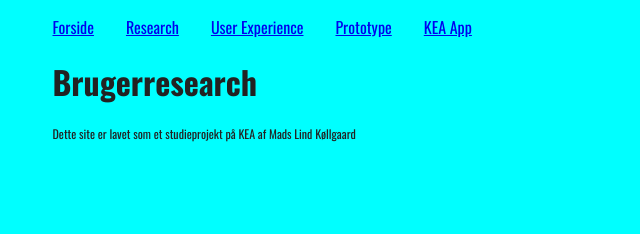
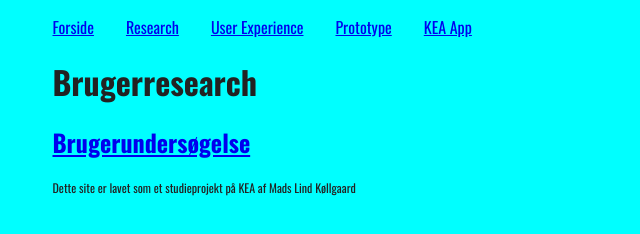
Before and after one commit to mads73b9/UX_ny, a plain HTML site: page kea_brugerresearch.html in a window 1280 px wide. Shown: the whole page, without its empty margins (0-640 px from the left). Drawn offline with nearby package versions, Linux system fonts and the light colour scheme.

```diff
--- a/kea_brugerresearch.html
+++ b/kea_brugerresearch.html
@@ -73,7 +73,8 @@
         <article>
             <h1>Brugerresearch</h1>
         </article>
-
+        <h2>
+            <a href="billeder/surveyresultat.pdf" target="_blank">Brugerundersøgelse</a> </h2>
 
 
     </main>
```
Also changed, not shown: kea_xdprototype.html (+1 -1 lines), 1 other file.
